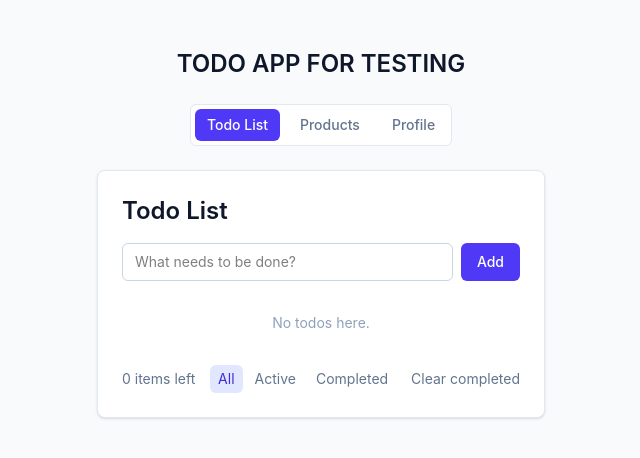
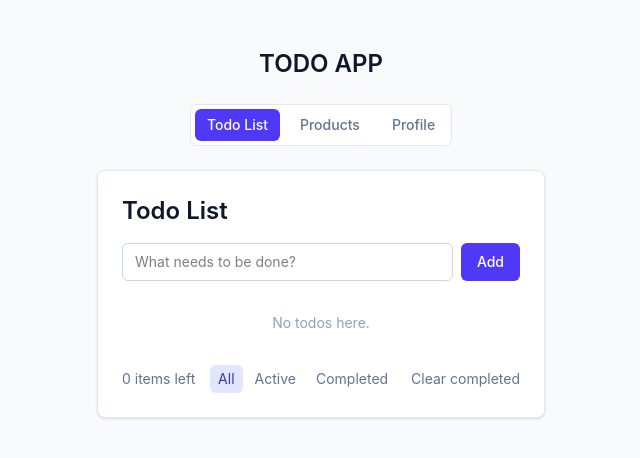
Before and after one commit to tusharb-lokal/testing, a React (Vite) app: page / in a window 1280 px wide. Shown: the top 458 px of the page, without its empty margins (319-959 px from the left). Built offline with nearby package versions, Linux system fonts and the light colour scheme.

Commit message:
Update main title in App component to simplify the application name

```diff
--- a/src/App.jsx
+++ b/src/App.jsx
@@ -14,7 +14,7 @@
 
   return (
     <main className="flex min-h-screen flex-col items-center gap-6 bg-slate-50 px-6 py-12">
-      <h1 className="text-2xl font-semibold text-slate-900">TODO APP FOR TESTING</h1>
+      <h1 className="text-2xl font-semibold text-slate-900">TODO APP</h1>
       <nav className="flex gap-2 rounded-md border border-slate-200 bg-white p-1">
         {PAGES.map(({ value, label }) => (
           <button
```
